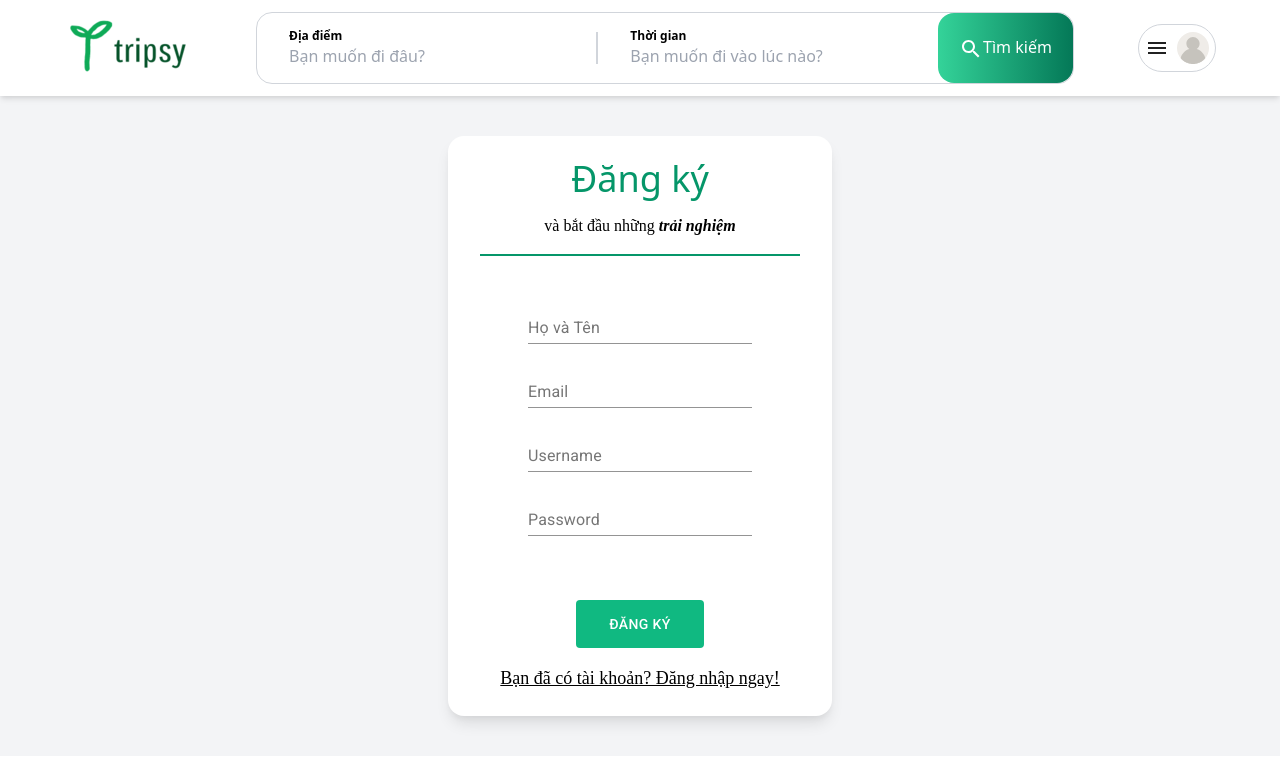
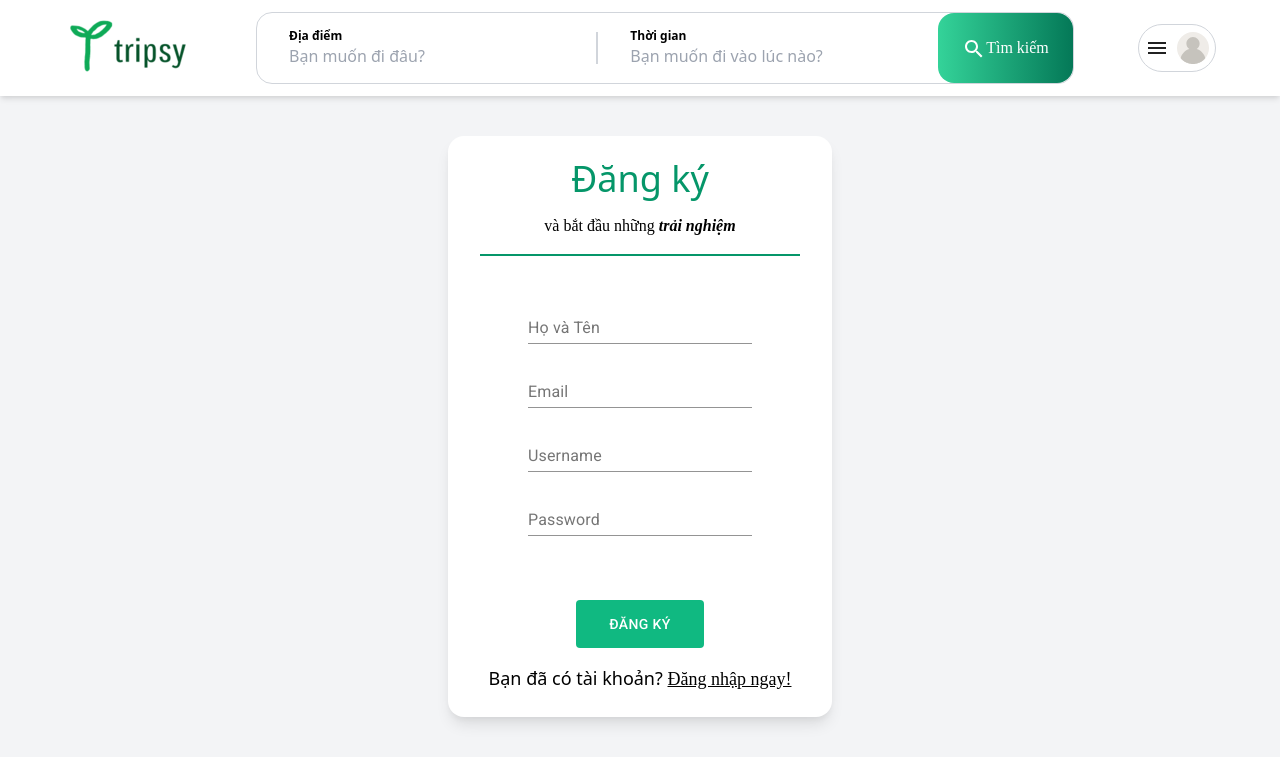
Before and after one commit to tranminhphat/tripsy, a React (Create React App) app: page /register in a window 1280 px wide. Shown: the top 776 px of the page. Built offline with nearby package versions, Linux system fonts and the light colour scheme.

Commit message:
change styling

```diff
--- a/src/components/Header/partials/SearchBar.tsx
+++ b/src/components/Header/partials/SearchBar.tsx
@@ -24,9 +24,11 @@ export const SearchBar: React.FC<Props> = () => {
         />
       </div>
       <div className="flex flex-col justify-center w-2/12 h-full">
-        <button className="focus:outline-none w-full h-full rounded-2xl bg-gradient-to-r from-green-400 to-green-700">
+        <button className="focus:outline-none hover:bg-gradient-to-r hover:from-green-500 hover:to-green-800  w-full h-full rounded-2xl bg-gradient-to-r from-green-400 to-green-700">
           <SearchIcon className="text-white" />
-          <span className="text-white">Tìm kiếm</span>
+          <span style={{ fontFamily: "Lora" }} className="text-white">
+            Tìm kiếm
+          </span>
         </button>
       </div>
     </div>
--- a/src/components/Header/partials/UserOptions.tsx
+++ b/src/components/Header/partials/UserOptions.tsx
@@ -35,12 +35,12 @@ const UserOptions: React.FC<Props> = ({ userData, eraseUser }) => {
   return (
     <>
       <div className="flex items-center justify-center ">
-        <Button className=" focus:outline-none p-0 border border-solid border-gray-300 h-12 w-12 lg:hidden mr-3 rounded-full">
+        <Button className="focus:outline-none hover:bg-transparent hover:shadow-lg p-0 border border-solid border-gray-300 h-12 w-12 lg:hidden mr-3 rounded-full">
           <SearchIcon className="text-3xl" />
         </Button>
       </div>
       <Button
-        className="border border-solid border-gray-300 p-0 focus:outline-none h-12 rounded-3xl"
+        className="border border-solid hover:bg-transparent hover:shadow-lg border-gray-300 p-0 focus:outline-none h-12 rounded-3xl"
         aria-controls="simple-menu"
         aria-haspopup="true"
         onClick={handleClick}
--- a/src/components/RegisterForm.tsx
+++ b/src/components/RegisterForm.tsx
@@ -77,13 +77,16 @@ export const RegisterForm: React.FC<Props> = ({ onSubmit }) => {
               </Button>
             </div>
             <div className="mt-4 mb-6">
-              <a
-                style={{ fontFamily: "Lora" }}
-                className="text-lg underline hover:no-underline hover:text-green-600"
-                href="/login"
-              >
-                Bạn đã có tài khoản? Đăng nhập ngay!
-              </a>
+              <span className="text-lg">
+                Bạn đã có tài khoản?{" "}
+                <a
+                  className="underline hover:no-underline hover:text-green-600"
+                  href="/login"
+                  style={{ fontFamily: "Lora" }}
+                >
+                  Đăng nhập ngay!
+                </a>
+              </span>
             </div>
           </Form>
         )}
--- a/tailwind.config.js
+++ b/tailwind.config.js
@@ -8,6 +8,7 @@ module.exports = {
   variants: {
     extend: {
       borderRadius: ["hover", "focus"],
+      transitionDuration: ["hover", "focus"],
     },
   },
   plugins: [],
```
Also changed, not shown: src/App.css (deleted, +0 -38 lines), 1 other file (tests, documents, lock files or other folders).
